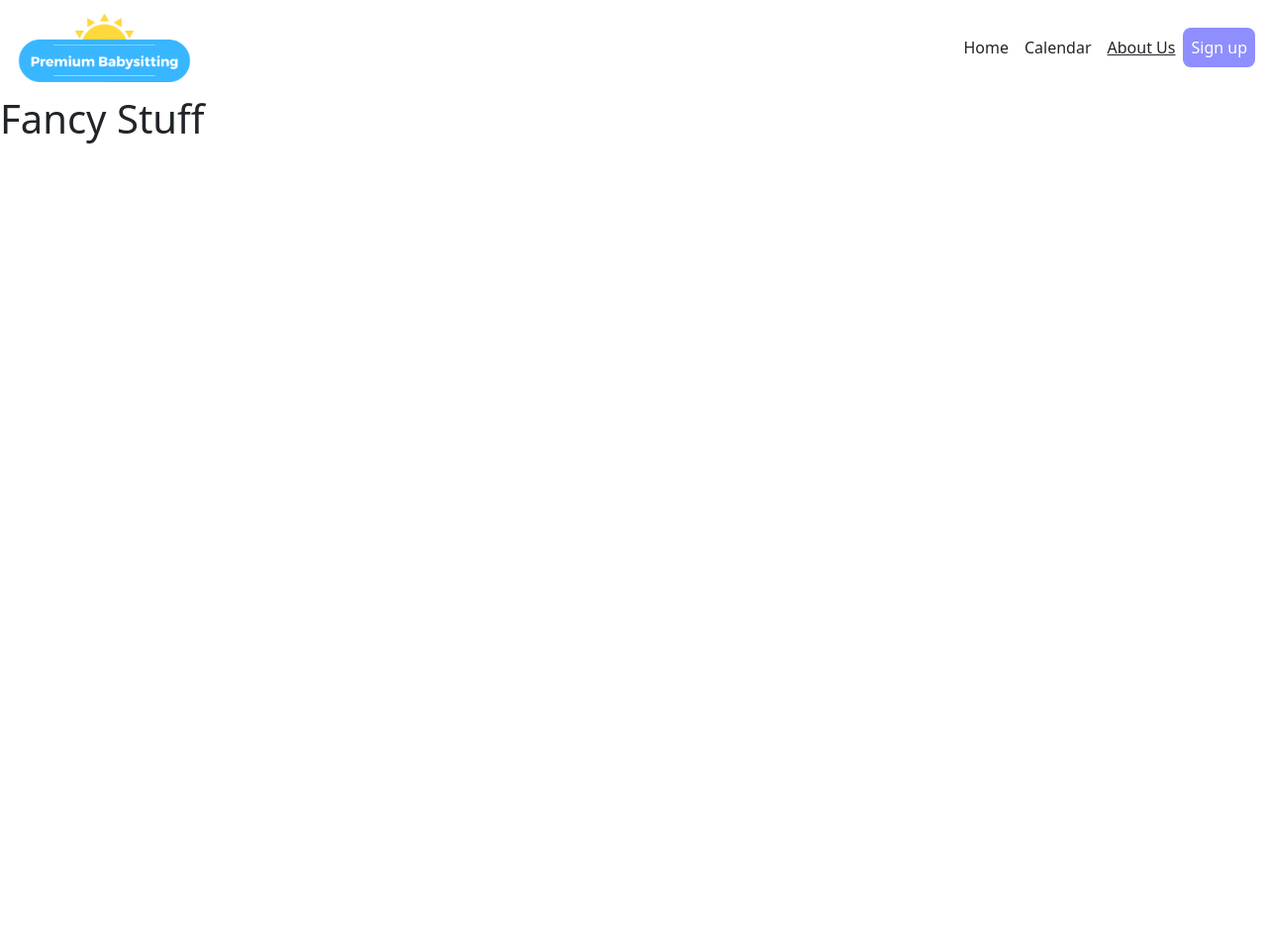
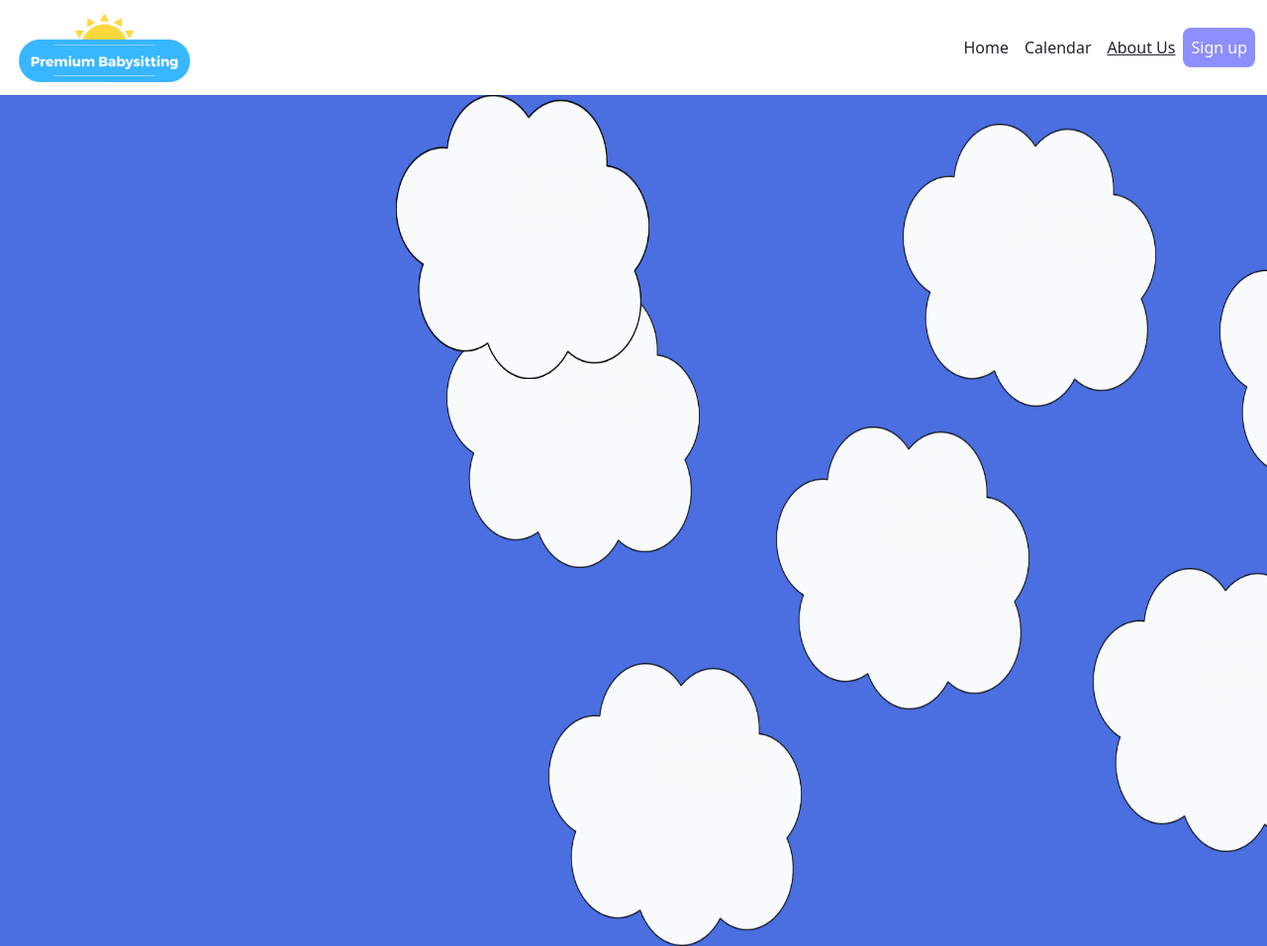
Before and after one commit to alexcholmsky/PB_Camp_Website, a Django app: page /signup/ in a window 1280 px wide. Shown: the whole page at 99% size. Run offline with Django 3.2, Linux system fonts and the light colour scheme; some libraries are stand-ins or nearby versions.

Commit message:
Slide-in

```diff
--- a/schedule/static/schedule/css/base.css
+++ b/schedule/static/schedule/css/base.css
@@ -10,6 +10,13 @@
     width: 30vw;
     font-family: Tahoma, Verdana, sans-serif;
 }
+
+.aclouds {
+    height: 30vh;
+    width: 20vw;
+    position: absolute;
+}
+
 .active {
     text-decoration: underline;
 }
@@ -46,6 +53,7 @@
     }
 
 }
+
 
 .container {
     position: relative;
@@ -92,6 +100,22 @@
 }
 
 .fade-in {
+opacity: 1;
+animation-name: fadeInOpacity;
+animation-duration: 3s;
+}
+
+@keyframes fadeInOpacity {
+from {
+    opacity: 0;
+}
+
+to {
+    opacity: 1;
+}
+}
+
+.fade-in-long {
 	opacity: 1;
 	animation-name: fadeInOpacity;
 	animation-duration: 6s;
@@ -148,15 +172,19 @@
 }
 
 .slide-in {
-    width: 100px;
-    height: 100px;
-    background: red;
-    transition: width 2s;
+    animation-name: slide-in;
+    animation-duration: 5s;
+    animation-fill-mode: forwards;
 }
 
-slide-in:hover {
-        width: 300px;
+@keyframes slide-in{
+    from {
+        left:0px;
+    }
 
+    to {
+        left: 400px;
+    }
 }
 
 .wrapper {
@@ -165,11 +193,6 @@ slide-in:hover {
   margin: 0 auto;
   /* max-width: 9; */
 }
-
-
-/* .wrapper {
-    background-color: rgb(142, 142, 255);
-} */
 
 #calendar {
     width: 80%;
@@ -180,17 +203,52 @@ slide-in:hover {
     grid-column: 1;
     grid-row: 1;
 }
-#alexcloud {
-    /* left: 10vw; */
+
+#clouds {
+    position: absolute;
 }
 
-#atext {
-
-    /* left: 25vw; */
+#cloud1{
+    left: 4vw;
+    top: 20vh;
 }
 
-#aleximage {
-    /* left: 25vw; */
+#cloud2{
+    left: 12vw;
+    top: 60vh;
+}
+
+#cloud3{
+    left: 30vw;
+    top: 35vh;
+}
+
+#cloud4{
+    left: 40vw;
+    top: 3vh;
+}
+
+#cloud5{
+
+    left: 55vw;
+    top: 50vh;
+}
+
+#cloud6{
+    left: 65vw;
+    top: 13vh;
+}
+
+#cloud7{
+    left: 85vw;
+    top: 42vh;
+}
+
+#cloudsbackground {
+    background-color: rgb(75, 110, 224);
+    position: fixed;
+    width: 100%;
+    height: 100%;
 }
 
 #lucas {
@@ -199,11 +257,3 @@ slide-in:hover {
     grid-column: 2;
     grid-row: 1;
 }
-
-/* #ltext {
-
-} */
-
-/* #lucasimage {
-    left: 65vw;
-} */
--- a/schedule/templates/schedule/home.html
+++ b/schedule/templates/schedule/home.html
@@ -5,7 +5,7 @@
         Let the Fun Begin!
     </div>
     <div>
-        <button type="button" class="fade-in btn actionButton learnMore btn-lg" onclick="window.location.href='/about'">Learn More</button>
+        <button type="button" class="fade-in-long btn actionButton learnMore btn-lg" onclick="window.location.href='/about'">Learn More</button>
     </div>
 {% endblock %}
 
--- a/schedule/templates/schedule/signup.html
+++ b/schedule/templates/schedule/signup.html
@@ -2,9 +2,20 @@
 {% load static %}
 
 {% block content%}
-
-<h1 class='fade-in'> Fancy Stuff</h1>
-
+<div id='cloudsbackground'>
+    <div id='clouds' class='slide-in'>
+        <img id='cloud1'  class='aclouds' src={% static 'schedule/images/cloud_clipart.png' %}>
+        <img id='cloud2'  class='aclouds' src={% static 'schedule/images/cloud_clipart.png' %}>
+        <img id='cloud3'  class='aclouds' src={% static 'schedule/images/cloud_clipart.png' %}>
+        <img id='cloud4'  class='aclouds' src={% static 'schedule/images/cloud_clipart.png' %}>
+        <img id='cloud5'  class='aclouds' src={% static 'schedule/images/cloud_clipart.png' %}>
+        <img id='cloud6'  class='aclouds' src={% static 'schedule/images/cloud_clipart.png' %}>
+        <img id='cloud7'  class='aclouds' src={% static 'schedule/images/cloud_clipart.png' %}>
+        <img id='cloud8'  class='aclouds' src={% static 'schedule/images/cloud_clipart.png' %}>
+        <img id='cloud9'  class='aclouds' src={% static 'schedule/images/cloud_clipart.png' %}>
+        <img id='cloud10' class='aclouds' src={% static 'schedule/images/cloud_clipart.png' %}>
+    </div>
+</div>
 {% endblock%}
 
 {% block javascriptvar%}
```
